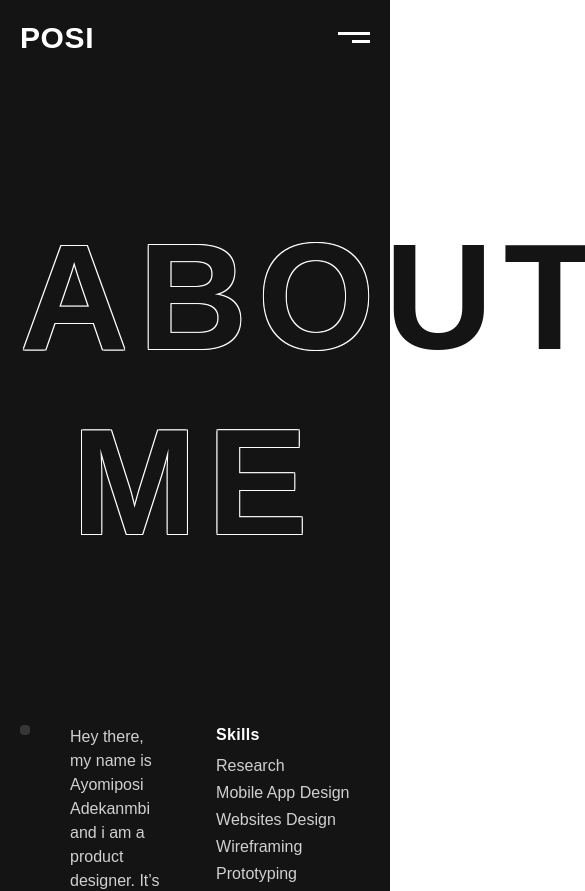
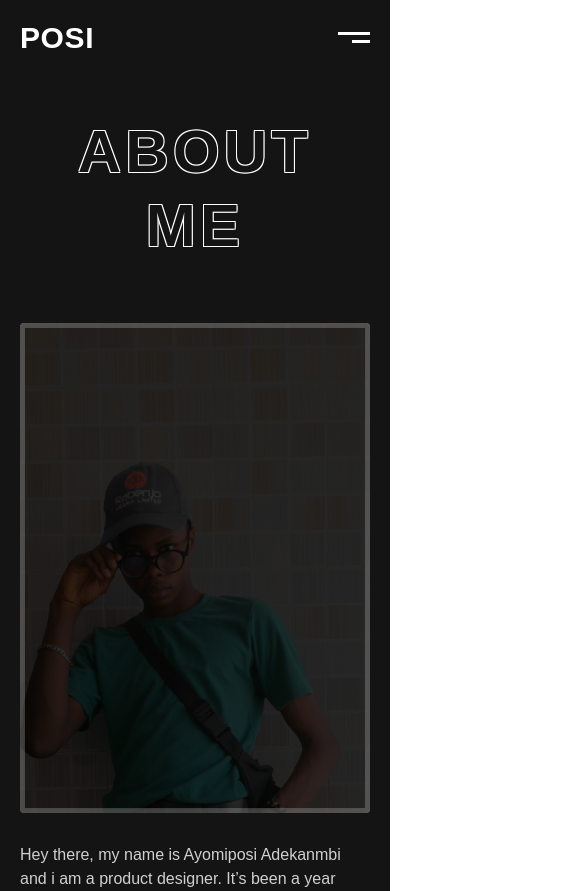
Before and after one commit to Adebesin-Cell/posi, a Next.js app: page /about in a window 390 px wide. Shown: the top 891 px of the page, 585 px wide, since content can reach past the window. Built offline with nearby package versions, Linux system fonts and the light colour scheme; a web font is replaced by a local one.

Commit message:
updating about page responsiveness

```diff
--- a/components/about/AboutMe.module.scss
+++ b/components/about/AboutMe.module.scss
@@ -16,10 +16,20 @@
 .about {
     margin-top: calc(3 * var(--span-xl));
 
+    @media only screen and (max-width: 990px) {
+        margin-top: var(--span-2xl);
+    }
+
     &__wrapper {
         display: flex;
         padding-bottom: var(--span-2xl);
         justify-content: space-between;
+
+        @media only screen and (max-width: 990px) {
+            flex-direction: column;
+            gap: var(--span-m);
+            padding-bottom: 0px;
+        }
     }
 
     &__box {
@@ -27,6 +37,10 @@
 
         &:not(:last-child) {
             margin-right: var(--span-xl);
+
+            @media only screen and (max-width: 990px) {
+                margin-right: 0px;
+            }
         }
     }
 
@@ -157,6 +171,12 @@
     border-top: 1px solid rgba(255, 255, 255, 0.5);
     padding-bottom: calc(3 * var(--span-xl));
 
+    @media only screen and (max-width: 990px) {
+        margin-top: var(--span-2xl);
+        padding-top: var(--span-xl);
+        padding-bottom: var(--span-l);
+    }
+
     &__heading {
         font-family: var(--Clash-Display);
         font-size: calc(var(--size-xl) + 7px);
@@ -170,6 +190,10 @@
     &__wrapper {
         margin-top: var(--span-s);
         display: flex;
+
+        @media only screen and (max-width: 990px) {
+            flex-direction: column;
+        }
     }
 
     &__box {
@@ -177,6 +201,11 @@
 
         &:not(:last-child) {
             margin-right: calc(3 * var(--span-xl));
+
+            @media only screen and (max-width: 990px) {
+                margin-right: 0px;
+                margin-bottom: var(--span-s);
+            }
         }
     }
 
--- a/components/layout/header/Header.module.scss
+++ b/components/layout/header/Header.module.scss
@@ -21,12 +21,16 @@
     }
 
     &__btn {
-        display: flex;
+        display: none;
         align-items: flex-end;
         flex-direction: column;
         justify-content: center;
         position: relative;
         z-index: 9;
+
+        @media only screen and (max-width: 600px) {
+            display: flex;
+        }
     }
 
     &__line {
--- a/components/works/WorkCard.module.scss
+++ b/components/works/WorkCard.module.scss
@@ -49,7 +49,7 @@
         padding-left: calc(2 * var(--span-xl));
         padding-right: calc(2 * var(--span-xl));
 
-        @media only screen and (max-width: 990px) {
+        @media only screen and (max-width: 1140px) {
             padding-bottom: calc(var(--span-xl));
             padding-left: calc(var(--span-xl));
             padding-right: calc(var(--span-xl));
--- a/styles/About.module.scss
+++ b/styles/About.module.scss
@@ -15,5 +15,16 @@
             1px 1px 0 var(--white-900),
             1px -1px 0 var(--white-900),
             -1px -1px 0 var(--white-900);
+
+        @media only screen and (max-width: 1200px) {
+            font-size: calc(2 * var(--size-2xl));
+            line-height: 102px;
+        }
+
+        @media only screen and (max-width: 990px) {
+            margin-top: var(--span-2xl);
+            font-size: calc(var(--size-2xl) + var(--size-xs));
+            line-height: 74px;
+        }
     }
 }
```
Also changed, not shown: components/sections/intro/Intro.module.scss (+20 -0 lines).
